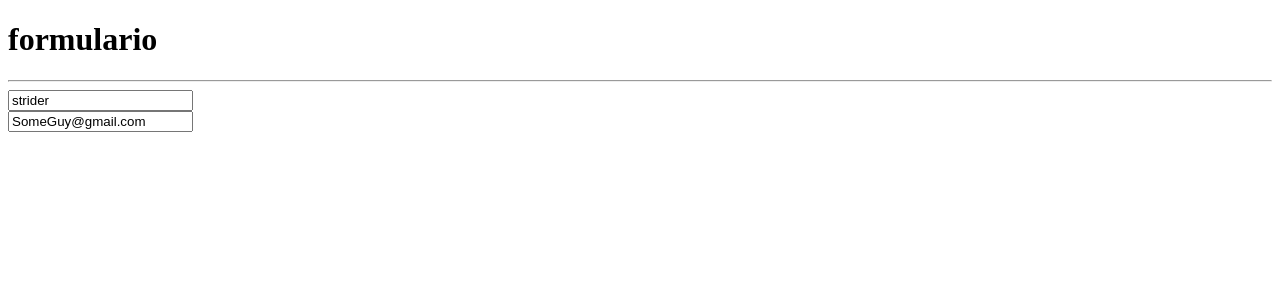
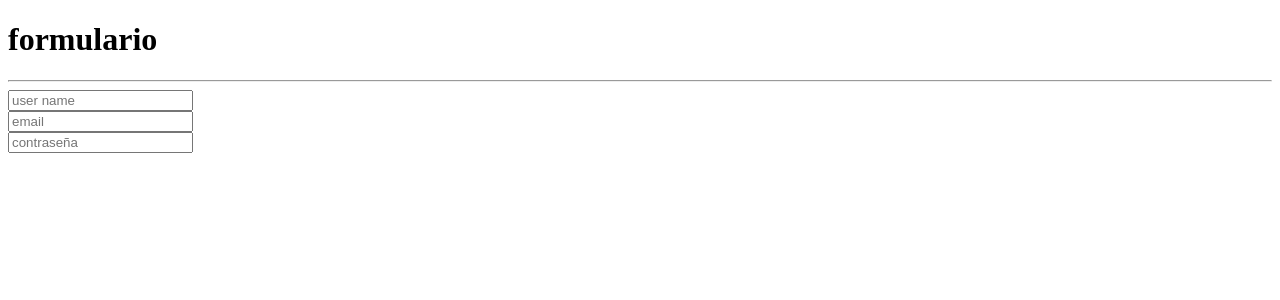
Before and after one commit to jaisemberg2022/Cursos-udemy-2024, a React (Vite) app in the folder React/05-hook-app/: page / in a window 1280 px wide. Shown: the top 300 px of the page. Built offline with nearby package versions, Linux system fonts and the light colour scheme.

Commit message:
React vite proyecto hooks-app, ejemplo hook personalizado para el mismo formulario anterior

```diff
--- /dev/null
+++ b/React/05-hook-app/src/02-useEffect/FormWithCustomeHook.jsx
@@ -0,0 +1,56 @@
+import React from "react";
+import { useState ,useEffect} from "react";
+import { useForm } from "../hooks/useForm";
+
+const FormWithCustomeHook = () => {
+
+  const {formState,onInputChnge,userName,userEmail,userPassword} = useForm({
+    userName: "",
+    userEmail: "",
+    userPassword: "",
+  })
+
+  // const {userName,userEmail,userPassword} = formState;
+
+  // useEffect(() => {
+  //   // console.log("formState called");
+  // }, [formState]);
+
+  // useEffect(() => {
+  //   // console.log("userEmail called");
+  // }, [userEmail]);
+
+  return (
+    <>
+      <h1>formulario</h1>
+      <hr />
+        <input
+          type="text"
+          placeholder="user name"
+          name="userName"
+          value={userName}
+          onChange={onInputChnge}
+          autoComplete="off"
+        />
+        <br />
+        <input
+          type="email"
+          placeholder="email"
+          name="userEmail"
+          value={userEmail}
+          onChange={onInputChnge}
+          autoComplete="off"
+        />
+         <br />
+        <input
+          type="password"
+          placeholder="contraseña"
+          name="userPassword"
+          value={userPassword}
+          onChange={onInputChnge}
+        />
+    </>
+  );
+};
+
+export default FormWithCustomeHook;
--- /dev/null
+++ b/React/05-hook-app/src/hooks/useForm.js
@@ -0,0 +1,19 @@
+import { useState } from "react";
+
+export const useForm = (initialForm = {}) => {
+  const [formState, setform] = useState(initialForm);
+
+  const onInputChnge = ({ target }) => {
+    const { name, value } = target;
+    setform({
+      ...formState,
+      [name]: value,
+    });
+  };
+
+  return {
+    ...formState,
+    formState,
+    onInputChnge
+  };
+};
--- a/React/05-hook-app/src/main.jsx
+++ b/React/05-hook-app/src/main.jsx
@@ -5,12 +5,14 @@ import HooksApp from './hooksApp'
 import CounterApp from './01-useState/CounterApp'
 import CounterWithCustomeHooks from './01-useState/CounterWithCustomeHooks'
 import SimpleForm from './02-useEffect/SimpleForm'
+import FormWithCustomeHook from './02-useEffect/FormWithCustomeHook'
 
 ReactDOM.createRoot(document.getElementById('root')).render(
   <React.StrictMode>
     {/* <CounterApp/> */}
     {/* <CounterWithCustomeHooks/> */}
-    <SimpleForm/>
+    {/* <SimpleForm/> */}
+    <FormWithCustomeHook/>
     {/* <HooksApp/> */}
   </React.StrictMode>,
 )
```
